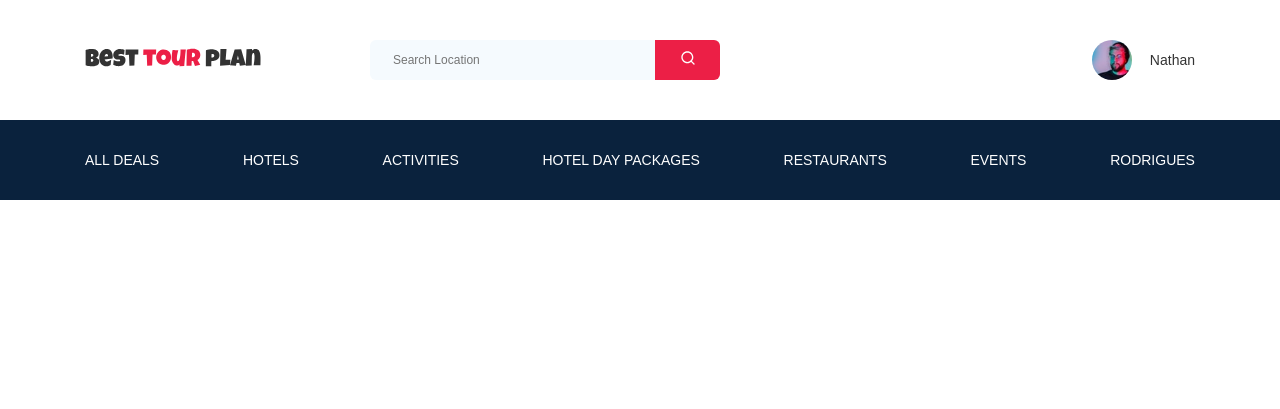
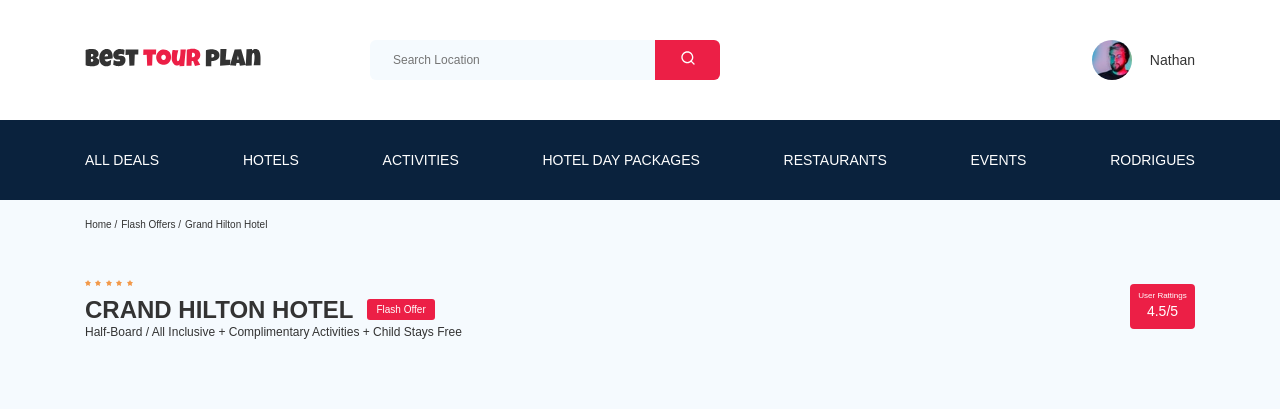
Before and after one commit to TanzBis/tour-plan, a PHP site: page / in a window 1280 px wide. Shown: the top 409 px of the page. Run offline with PHP 8.4, Linux system fonts and the light colour scheme.

Commit message:
create: breadcrumb

```diff
--- a/css/style.css
+++ b/css/style.css
@@ -367,6 +367,7 @@ template {
 body {
   font-family: 'Muli', sans-serif;
   color: #333333;
+  background-color: #F5FAFE;
 }
 
 .container {
@@ -523,6 +524,119 @@ img {
   color: #0A223D;
 }
 
+.breadcrumb-list {
+  padding: 18px 0;
+  margin: 0;
+  list-style: none;
+  display: -webkit-box;
+  display: -ms-flexbox;
+  display: flex;
+  -webkit-box-align: center;
+      -ms-flex-align: center;
+          align-items: center;
+}
+
+.breadcrumb-list__item {
+  font-size: 10px;
+  line-height: 13px;
+}
+
+.breadcrumb-list__item:not(:last-child)::after {
+  content: '/';
+  margin-right: 4px;
+}
+
+.breadcrumb-list__link {
+  text-decoration: none;
+  color: inherit;
+}
+
+.hotel {
+  padding-top: 23px;
+  padding-bottom: 70px;
+}
+
+.hotel-info {
+  display: -webkit-box;
+  display: -ms-flexbox;
+  display: flex;
+  -webkit-box-align: center;
+      -ms-flex-align: center;
+          align-items: center;
+  -webkit-box-pack: justify;
+      -ms-flex-pack: justify;
+          justify-content: space-between;
+}
+
+.hotel-info__offer {
+  margin-left: 14px;
+  margin-top: 4px;
+}
+
+.hotel-info__name {
+  margin-top: 4px;
+  margin-bottom: 0;
+  text-transform: uppercase;
+}
+
+.hotel-info__description {
+  margin: 0;
+}
+
+.hotel-name {
+  font-size: 24px;
+  line-height: 30px;
+}
+
+.hotel-wrapper {
+  display: -webkit-box;
+  display: -ms-flexbox;
+  display: flex;
+  -ms-flex-wrap: wrap;
+      flex-wrap: wrap;
+  -webkit-box-align: center;
+      -ms-flex-align: center;
+          align-items: center;
+}
+
+.hotel-description {
+  font-size: 12px;
+  line-height: 15px;
+}
+
+.stars {
+  -ms-flex-preferred-size: 100%;
+      flex-basis: 100%;
+}
+
+.offer {
+  font-size: 10px;
+  line-height: 13px;
+  padding: 4px 9px;
+  background-color: #EC1F46;
+  border-radius: 3px;
+  color: #ffff;
+}
+
+.rating {
+  max-width: 65px;
+  min-height: 45px;
+  text-align: center;
+  color: #ffff;
+  background-color: #EC1F46;
+  border-radius: 4px;
+}
+
+.rating__text {
+  font-size: 8px;
+  line-height: 10px;
+}
+
+.rating__counter {
+  font-size: 14px;
+  line-height: 18px;
+}
+
 @media (max-width: 1200px) {
   .container {
     max-width: 960px;
--- a/index.html
+++ b/index.html
@@ -69,6 +69,53 @@
     </div>
     <!-- /.navbar-bottom -->
   </header>
+  <nav class="breadcrumb">
+    <div class="container">
+      <ul class="breadcrumb-list">
+        <li class="breadcrumb-list__item">
+          <a href="#" class="breadcrumb-list__link">Home</a>
+        </li>
+        <li class="breadcrumb-list__item">
+          <a href="#" class="breadcrumb-list__link">Flash Offers</a>
+        </li>
+        <li class="breadcrumb-list__item">
+          Grand Hilton Hotel
+        </li>
+      </ul>
+    </div>
+    <!-- /.container -->
+  </nav>
+  <!-- /.breadcrumb -->
+  <section class="hotel">
+    <div class="container">
+      <div class="hotel-info">
+        <div class="hotel-info__text">
+          <div class="hotel-wrapper">
+            <div class="stars">
+              <img src="img/star.svg" alt="star">
+              <img src="img/star.svg" alt="star">
+              <img src="img/star.svg" alt="star">
+              <img src="img/star.svg" alt="star">
+              <img src="img/star.svg" alt="star">
+            </div>
+            <h1 class="hotel-name hotel-info__name">crand hilton hotel</h1>
+            <span class="offer hotel-info__offer">Flash Offer</span>
+          </div>
+          <p class="hotel-description hotel-info__description">
+            Half-Board / All Inclusive + Complimentary Activities + Child Stays Free</p>
+        </div>
+        <!-- /.hotel-info__text -->
+        <div class="rating hotel-info__rating">
+          <span class="rating__text">User Rattings</span>
+          <span class="rating__counter">4.5/5</span>
+        </div>
+        <!-- /.hotel-info__rating -->
+      </div>
+      <!-- /.hotel-info -->
+    </div>
+    <!-- /.container -->
+  </section>
+  <!-- /.hotel -->
 </body>
 
 </html>
--- a/sass/_media.sass
+++ b/sass/_media.sass
@@ -45,6 +45,23 @@
         width: 16px
         height: 1px
         background-color: $text-color
+  .stars
+    flex-basis: auto
+  .hotel
+    &-name
+      flex-basis: 100%
+    &-wrapper
+      justify-content: space-between
+    &-info
+      &__text
+        width: 100%
+      &__name
+        margin-top: 10px
+      &__rating
+        display: none
+      &__offer
+        order: -1
+        margin-left: 0
 
 @media (max-width: 576px)
   .container
--- a/sass/_settings.sass
+++ b/sass/_settings.sass
@@ -3,6 +3,7 @@
 body
   font-family: 'Muli', sans-serif
   color: $text-color
+  background-color: $secondary
 
 .container
   max-width: 1110px
--- a/sass/_variables.sass
+++ b/sass/_variables.sass
@@ -1,4 +1,5 @@
 $primary: #EC1F46
+$secondary: #F5FAFE
 $text-color: #333333
 $dark: #0A223D
 $light: #ffff
--- /dev/null
+++ b/sass/blocks/_breadcrumb.sass
@@ -0,0 +1,17 @@
+.breadcrumb
+  &-list
+    padding: 18px 0
+    margin: 0
+    list-style: none
+    display: flex
+    align-items: center
+    &__item
+      font-size: 10px
+      line-height: 13px
+      &:not(:last-child)
+        &::after
+          content: '/'
+          margin-right: 4px
+    &__link
+      text-decoration: none
+      color: inherit
--- /dev/null
+++ b/sass/blocks/_hotel.sass
@@ -0,0 +1,48 @@
+.hotel
+  padding-top: 23px
+  padding-bottom: 70px
+  &-info
+    display: flex
+    align-items: center
+    justify-content: space-between
+    &__offer
+      margin-left: 14px
+      margin-top: 4px
+    &__name
+      margin-top: 4px
+      margin-bottom: 0
+      text-transform: uppercase
+    &__description
+      margin: 0
+  &-name
+    font-size: 24px
+    line-height: 30px
+  &-wrapper
+    display: flex
+    flex-wrap: wrap
+    align-items: center
+  &-description
+    font-size: 12px
+    line-height: 15px
+.stars
+  flex-basis: 100%
+.offer
+  font-size: 10px
+  line-height: 13px
+  padding: 4px 9px
+  background-color: $primary
+  border-radius: 3px
+  color: $light
+.rating
+  max-width: 65px
+  min-height: 45px
+  text-align: center
+  color: $light
+  background-color: $primary
+  border-radius: 4px
+  &__text
+    font-size: 8px
+    line-height: 10px
+  &__counter
+    font-size: 14px
+    line-height: 18px
--- a/sass/style.sass
+++ b/sass/style.sass
@@ -8,5 +8,9 @@
 @import 'settings'
 // Стили для блока header
 @import 'blocks/_header'
+// Подключение хлебных крошек
+@import 'blocks/_breadcrumb'
+// Подключение стилей блока отель
+@import 'blocks/_hotel'
 // Подключение стилей для адаптива
 @import 'media'
```
Also changed, not shown: other parts of css/style.css (+28 -0 lines), 1 other file.
